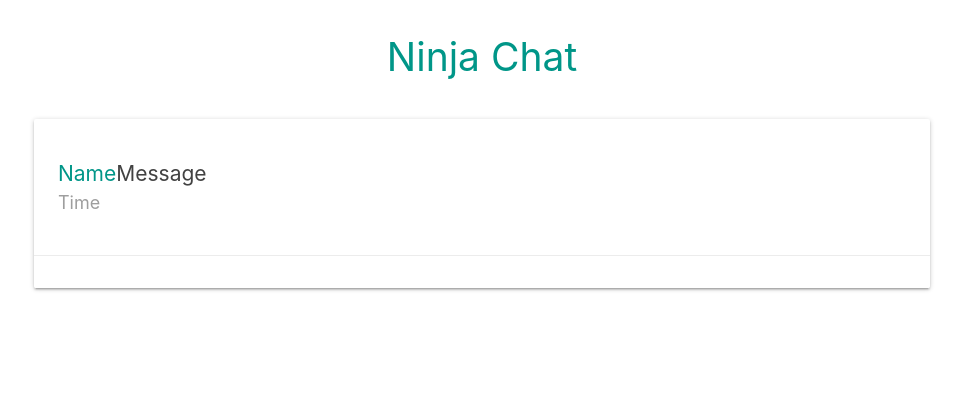
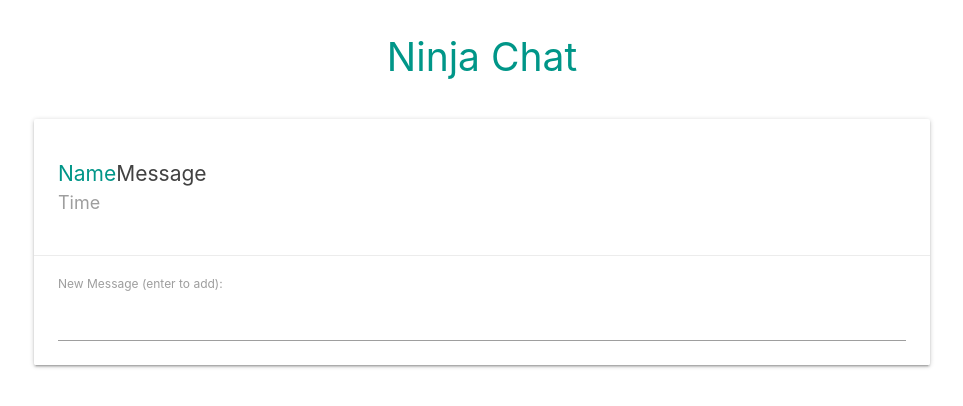
Before and after one commit to cjmcquain/ninja-chat, a Vue app: page /#/ in a window 1280 px wide. Both pictures are taken after typing "Sample" into the empty fields and a click on the button "ENTER CHAT". Shown: the top 406 px of the page, without its empty margins (158-1121 px from the left). Built offline with nearby package versions, Linux system fonts and the light colour scheme.

Commit message:
Added template to NewMessage component

```diff
--- a/src/components/Chat.vue
+++ b/src/components/Chat.vue
@@ -12,7 +12,7 @@
         </ul>
       </div>
       <div class="card-action">
-
+        <NewMessage :name="name" />
       </div>
     </div>
   </div>
--- a/src/components/NewMessage.vue
+++ b/src/components/NewMessage.vue
@@ -0,0 +1,8 @@
+<template>
+  <div class="new-message">
+    <form @submit.prevent="addMessage">
+      <label for="new-message">New Message (enter to add):</label>
+      <input type="text" name="new-message">
+    </form>
+  </div>
+</template>
```
